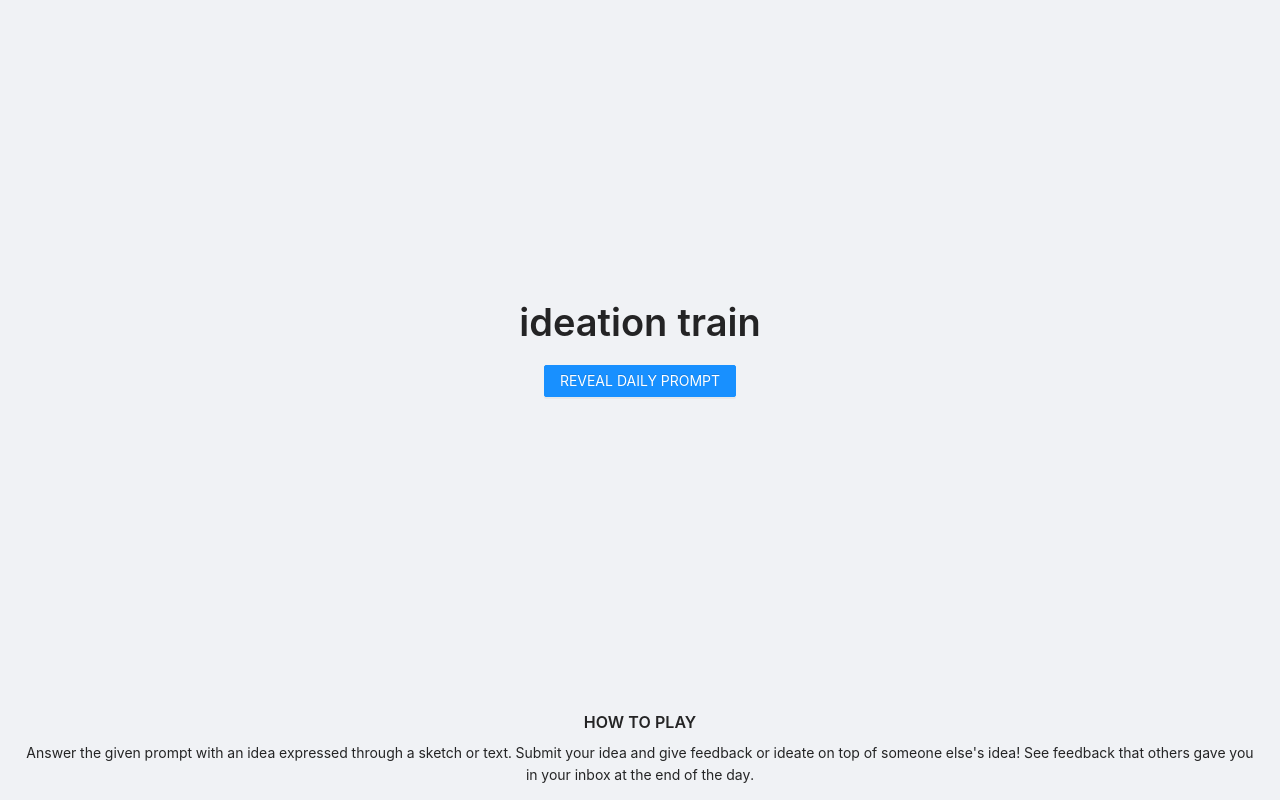
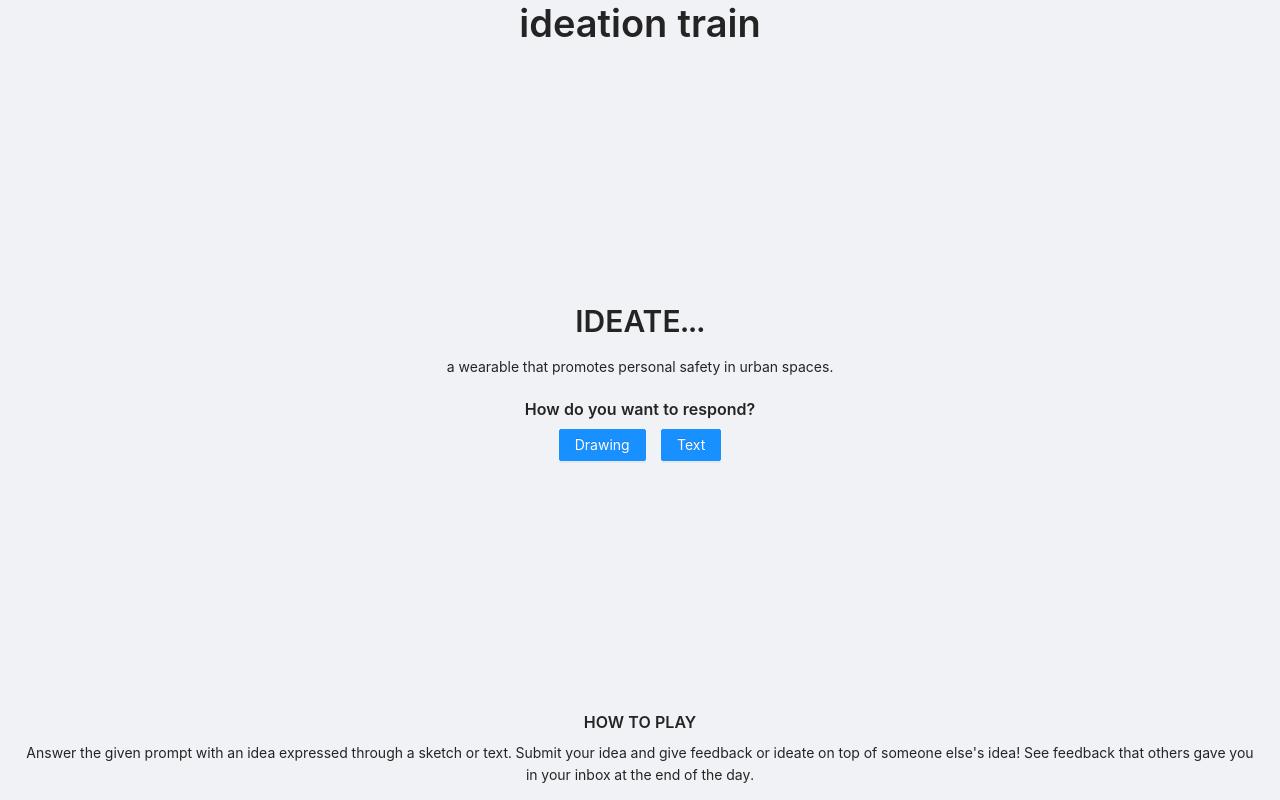
Before and after one commit to LiuAnnie/ideation-train, a React (Create React App) app in the folder ideation-train/: page / in a window 1280 px wide. Built offline with nearby package versions, Linux system fonts and the light colour scheme.

Commit message:
beginning selection mode

```diff
--- a/ideation-train/src/App.js
+++ b/ideation-train/src/App.js
@@ -2,12 +2,23 @@ import React from 'react';
 import { useState } from "react";
 import './App.css';
 import LearnToPlay from "./LearnToPlay";
+import IdeateThis from "./IdeateThis";
 import { Layout, Button, Typography, Divider } from 'antd';
 
 const { Title, Paragraph, Text, Link } = Typography;
 const { Header, Content, Footer } = Layout;
 
 function App() {
+    // "newPrompt" is a function to update "currPrompt"
+    const [currPrompt, newPrompt] = useState("");
+
+  function updatePrompt(prompt) {
+    // if no prompt was provided, don't update prompt
+    if (!prompt) return;
+    newPrompt(prompt);
+    // log daily prompt in console
+    console.log(prompt);
+  }
 
   return (
       <div className="App">
@@ -15,7 +26,8 @@ function App() {
       <Content className="content">
         {/* <Title level={5}>DAILY IDEATION CHALLENGE</Title> */}
         <Title>ideation train</Title>
-        <Button type="primary">REVEAL DAILY PROMPT</Button>
+        <IdeateThis updatePrompt={updatePrompt} />
+        {/* <Button type="primary">REVEAL DAILY PROMPT</Button> */}
       </Content>
       <LearnToPlay></LearnToPlay>
     </Layout>
--- /dev/null
+++ b/ideation-train/src/IdeateThis.css
@@ -0,0 +1,8 @@
+@import 'antd/dist/antd.css';
+
+.mode-selection {
+    width: 50%;
+    display: flex;
+    justify-content: space-evenly;
+    align-items: center;
+}
--- /dev/null
+++ b/ideation-train/src/IdeateThis.js
@@ -0,0 +1,49 @@
+import React from "react";
+import { useState } from "react";
+import "./IdeateThis.css";
+import { Layout, Button, Typography, Divider } from 'antd';
+
+const { Title, Paragraph, Text, Link } = Typography;
+const { Header, Content, Footer } = Layout;
+
+function IdeateThis(props) {
+    const [reveal, setReveal] = useState(false);
+    // const [prompt, setPrompt] = useState("");
+
+    // // show prompt
+    // function show() {
+    //     props.updatePrompt(prompt);
+    //     setReveal(false);
+    // }
+
+    if (setReveal) {
+        return <Content className="content">
+            <Title level={2}>
+                IDEATE...
+            </Title>
+            <Typography>
+                a wearable that promotes personal safety in urban spaces.
+            </Typography>
+            <Title level={5}>
+                How do you want to respond?
+            </Title>
+            <div className="mode-selection">
+                <Button type="primary">
+                    Drawing
+                </Button>
+                <Button type="primary">
+                    Text
+                </Button>
+            </div>
+        </Content>
+    } else {
+        return <Content className="content">
+            <Button type="primary" onClick={() => setReveal(true)}>
+                REVEAL DAILY PROMPT
+            </Button>
+        </Content>
+    }
+}
+
+
+export default IdeateThis;
--- a/ideation-train/src/LearnToPlay.js
+++ b/ideation-train/src/LearnToPlay.js
@@ -1,8 +1,6 @@
 import React from 'react';
 import "./LearnToPlay.css";
-import { useState } from "react";
 import { Layout, Button, Typography, Divider } from 'antd';
-// import Title from 'antd/lib/skeleton/Title';
 const { Title, Paragraph, Text, Link } = Typography;
 
 function LearnToPlay(props) {
```
